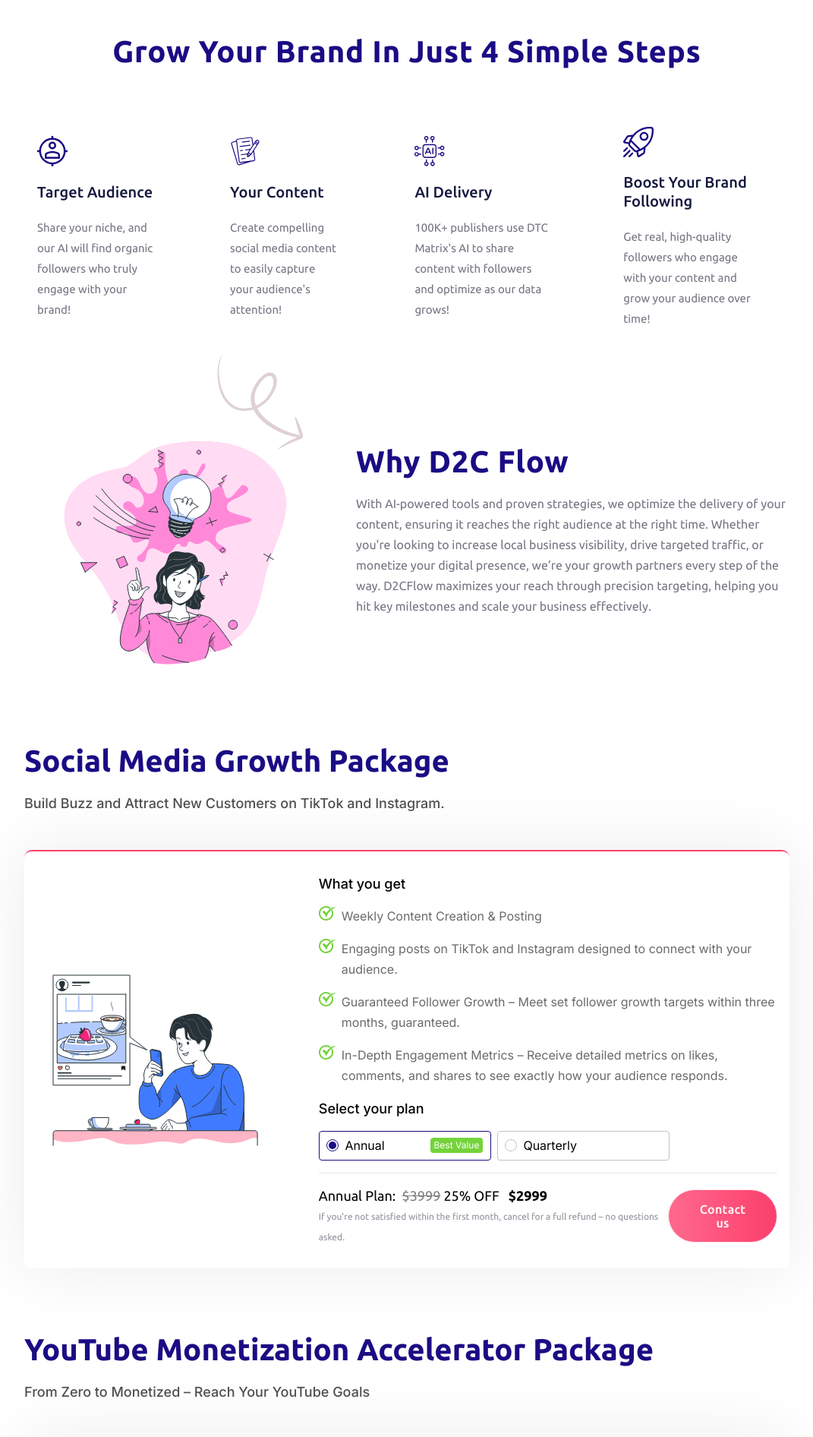
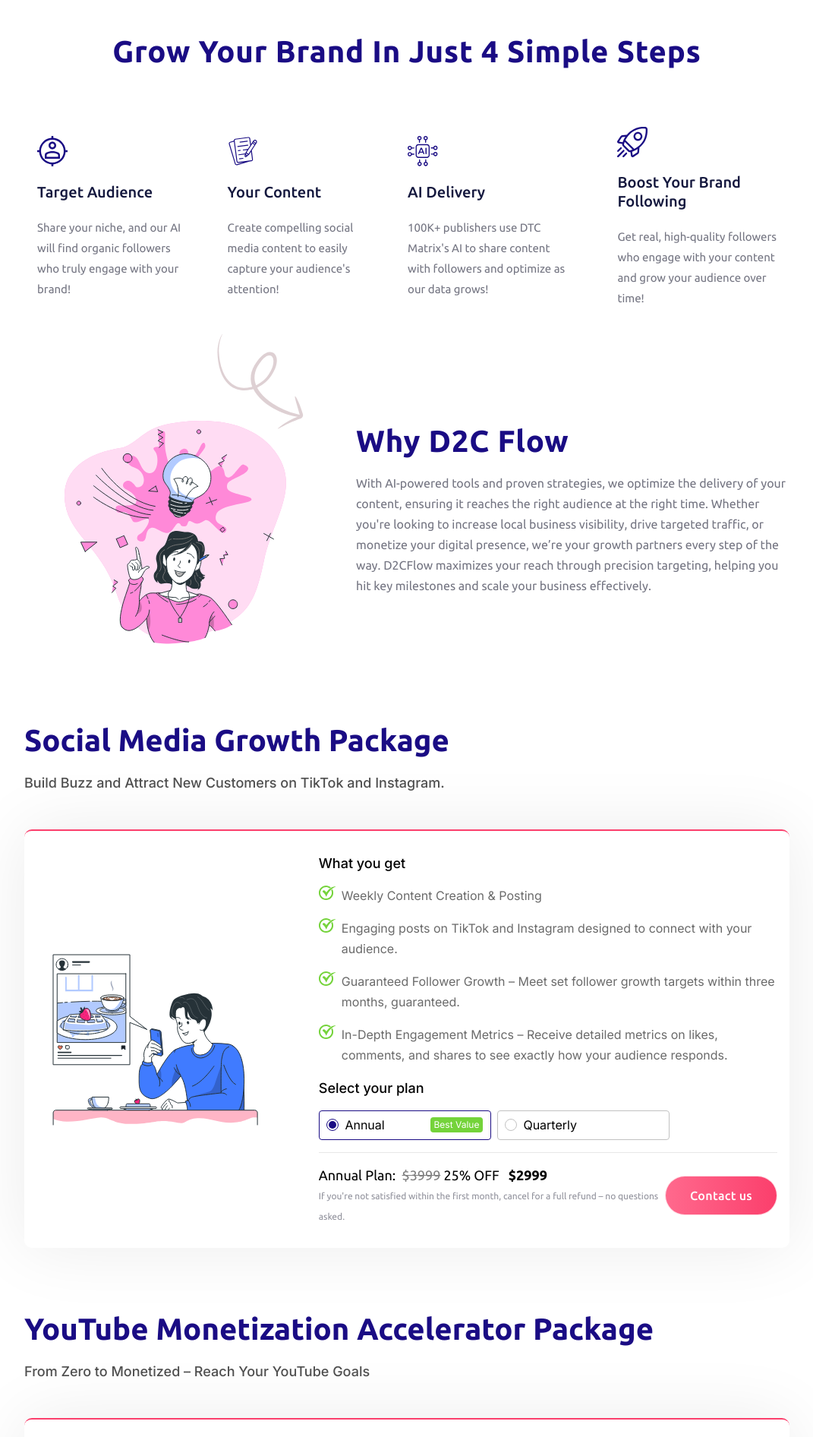
Before and after one commit to cysbyte/dtc-flow, a React (Vite) app: page / in a window 1280 px wide. Shown: the part 760-2652 px from the top of the page at 76% size, without its empty margins (104-1175 px from the left). Built offline with nearby package versions, Linux system fonts and the light colour scheme; a web font is replaced by a local one.

Commit message:
fix: fixed bugs

```diff
--- a/src/components/home/contact/index.tsx
+++ b/src/components/home/contact/index.tsx
@@ -105,7 +105,7 @@
             }
     `
     return (
-        <Wrapper>
+        <Wrapper id='contact-us'>
             <h2>Contact Us</h2>
             <p>Our customer support will contact you within 24 hours</p>
             <div className='inputs-box'>
--- a/src/components/home/faq/GoButton.tsx
+++ b/src/components/home/faq/GoButton.tsx
@@ -5,8 +5,10 @@
     selected: boolean;
     setSelected: React.Dispatch<React.SetStateAction<boolean>>;
 }
+const GoButton: FC<GoButtonProps> = ({ selected, setSelected }) => {
 
-const Wrapper = styled.div<{ $selected: boolean }>`
+    const Wrapper = styled.div<{ selected: boolean, $selected: boolean }>`
+        transform: rotate(${selected?'90':'0'}deg);
         width: 51px;
         height: 51px;
         border-radius: 40px;
@@ -21,6 +23,7 @@
         align-items: center;
         box-shadow: 0px 5px 16px 0px #080f340f;
         transition: background-color 500ms ease-in-out; /* Smooth transition */
+        cursor: pointer;
         .icon {
             display: block;
             @media screen and (max-width: 800px) {
@@ -34,14 +37,12 @@
             }
         }
     `;
-
-const GoButton: FC<GoButtonProps> = ({ selected, setSelected }) => {
     const handleClick = () => {
         setSelected(!selected);
     };
 
     return (
-        <Wrapper $selected={selected} onClick={handleClick}>
+        <Wrapper selected={selected} $selected={selected} onClick={handleClick}>
             <svg
                 className='icon'
                 width="11"
@@ -56,6 +57,7 @@
                     strokeWidth="2"
                     strokeLinecap="round"
                     strokeLinejoin="round"
+
                 />
             </svg>
 
--- a/src/components/home/footer/Footer.tsx
+++ b/src/components/home/footer/Footer.tsx
@@ -68,9 +68,9 @@
         <div className='footer-container'>
           <div className='copyright-box'>
             <img src={copyright} alt="" />
-            <p>DTC MATRIX | All rights reserved - 2022</p>
+            <p>Alphabytes PTE, Ltd | All rights reserved - 2022</p>
           </div>
-          <a href="mailto:dtcmatrixsupport1@gmail.com">dtcmatrixsupport1@gmail.com</a>
+          <a href="mailto:market@d2cflow.net">market@d2cflow.net</a>
         </div>
     </Wrapper>
   )
--- a/src/components/home/footer/FooterMobile.tsx
+++ b/src/components/home/footer/FooterMobile.tsx
@@ -102,7 +102,7 @@
         <Wrapper>
             <img className='bg-img' src={bgMobile} alt="" />
             <div className='footer-container'>
-                <a href="mailto:D2Cmatrixsupport1@gmail.com">D2Cmatrixsupport1@gmail.com</a>
+                <a href="mailto:market@d2cflow.net">market@d2cflow.netm</a>
                 <div className='copyright-box'>
                     <img src={copyright} alt="" />
                     <p>Alphabytes PTE, Ltd | All rights reserved - 2022</p>
--- a/src/components/home/grow-your-brand/StepCard.tsx
+++ b/src/components/home/grow-your-brand/StepCard.tsx
@@ -12,7 +12,7 @@
         justify-content: center;
         align-items: left;
         gap: 1.3rem;
-        padding: 2rem 3rem 2rem 1rem;
+        padding: 2rem 1rem 2rem 1rem;
         border: 1px solid white;
         border-radius: 3px;
         transition: all 0.3s ease-in-out;
--- a/src/components/home/grow-your-brand/index.tsx
+++ b/src/components/home/grow-your-brand/index.tsx
@@ -79,7 +79,7 @@
             justify-content: space-between;
             align-items: center;
             margin-top: 0rem;
-            gap: 2rem;
+            gap: 1.5rem;
 
             @media screen and (max-width: 800px){
                 display: flex;
--- a/src/components/home/social-media/Plan.tsx
+++ b/src/components/home/social-media/Plan.tsx
@@ -1,8 +1,14 @@
 import styled from 'styled-components'
 import radioChecked from '@/assets/home/social-media/radio-checked.svg'
 import radioUnchecked from '@/assets/home/social-media/radio-unchecked.svg'
+import { useState } from 'react'
 
-const Plan = () => {
+interface PlanProps {
+    type: string;
+    setType: React.Dispatch<React.SetStateAction<string>>;
+}
+
+const Plan = (props: PlanProps) => {
     const Wrapper = styled.div`
         display: flex;
         flex-direction: column;
@@ -143,16 +149,16 @@
         <Wrapper>
             <h5>Select your plan</h5>
             <div className='buttons-container'>
-                <div className='left-button'>
+                <div className='left-button' onClick={()=>props.setType('annual')}>
                     <div className='annual-box'>
-                        <img src={radioChecked} alt="" />
+                        <img src={props.type==='annual'?radioChecked:radioUnchecked} alt="" />
                         <p>Annual</p>
                     </div>
                     <p className='best-value'>Best Value</p>
                 </div>
-                <div className='right-button'>
+                <div className='right-button' onClick={()=>props.setType('quarter')}>
                     <div className='annual-box'>
-                        <img src={radioUnchecked} alt="" />
+                        <img src={props.type==='quarter'?radioChecked:radioUnchecked} alt="" />
                         <p>Quarterly</p>
                     </div>
                 </div>
--- a/src/components/home/social-media/Subscribe.tsx
+++ b/src/components/home/social-media/Subscribe.tsx
@@ -1,6 +1,6 @@
 import styled from 'styled-components'
 
-const Subscribe = () => {
+const Subscribe = ({ type }: { type: string }) => {
     const Wrapper = styled.div`
         width: 100%;
         display: flex;
@@ -130,6 +130,8 @@
             text-decoration-skip-ink: none;
             color: #FFFFFF;
             margin-top: 0rem;
+            text-wrap: nowrap;
+            cursor: pointer;
             @media screen and (max-width: 800px) {
                 font-family: Ubuntu;
                 padding: 0.8rem 1.5rem;
@@ -142,17 +144,28 @@
                 text-decoration-skip-ink: none;
                 margin-top: 1.2rem;
                 margin-bottom: 1.2rem;
+                text-wrap: nowrap;
+                cursor: pointer;
             }
         }
 
     `
+    const handleContactus = () => {
+        const section = document.getElementById('contact-us');
+        if (section) {
+            section.scrollIntoView({ behavior: 'smooth' });
+        }
+    }
     return (
         <Wrapper>
             <div className='left-box'>
-            <p className='price-box'><span>Annual Plan:&nbsp;&nbsp;</span><span>$3999</span><span> 25% OFF </span>&nbsp;&nbsp;<span>$2999</span></p>
+                {type === 'annual' &&
+                    <p className='price-box'><span>Annual Plan:&nbsp;&nbsp;</span><span>$3999</span><span> 25% OFF </span>&nbsp;&nbsp;<span>$2999</span></p>}
+                {type === 'quarter' &&
+                    <p className='price-box'><span>Quarterly Plan:</span><span></span><span> </span><span>$999</span></p>}
                 <p className='desc'>If you're not satisfied within the first month, cancel for a full refund – no questions asked.</p>
             </div>
-        <button>Contact us</button>
+            <button onClick={handleContactus}>Contact us</button>
         </Wrapper>
     )
 }
--- a/src/components/home/social-media/index.tsx
+++ b/src/components/home/social-media/index.tsx
@@ -4,8 +4,11 @@
 import check from '@/assets/home/social-media/check.svg'
 import Plan from './Plan'
 import Subscribe from './Subscribe'
+import { useState } from 'react'
 
 const SocialMedia = () => {
+    const [type, setType] = useState('annual')
+
     const list = [
         'Weekly Content Creation & Posting ',
         'Engaging posts on TikTok and Instagram designed to connect with your audience.',
@@ -200,8 +203,8 @@
                         </div>
                     </div>
 
-                    <Plan/>
-                    <Subscribe/>
+                    <Plan type={type} setType={setType}/>
+                    <Subscribe type={type}/>
                 </div>
             </div>
         </Wrapper>
--- a/src/components/home/youtube/Subscribe.tsx
+++ b/src/components/home/youtube/Subscribe.tsx
@@ -1,6 +1,6 @@
 import styled from 'styled-components'
 
-const Subscribe = () => {
+const Subscribe = ({ type }: { type: string }) => {
     const Wrapper = styled.div`
         width: 100%;
         display: flex;
@@ -130,6 +130,8 @@
             text-decoration-skip-ink: none;
             color: #FFFFFF;
             margin-top: 0rem;
+            text-wrap: nowrap;
+            cursor: pointer;
             @media screen and (max-width: 800px) {
                 font-family: Ubuntu;
                 padding: 0.8rem 1.5rem;
@@ -142,17 +144,30 @@
                 text-decoration-skip-ink: none;
                 margin-top: 1rem;
                 margin-bottom: 1rem;
+                text-wrap: nowrap;
+                cursor: pointer;
             }
         }
 
     `
+
+    const handleContactus = () => {
+        const section = document.getElementById('contact-us');
+        if (section) {
+            section.scrollIntoView({ behavior: 'smooth' });
+        }
+    }
+
     return (
         <Wrapper>
             <div className='left-box'>
-        <p className='price-box'><span>Annual Plan: </span><span>$2999</span>&nbsp;&nbsp;&nbsp;&nbsp;&nbsp;&nbsp;<span>$3999</span></p>
+                {type === 'annual'
+                    && <p className='price-box'><span>Annual Plan: </span><span>$2999</span>&nbsp;&nbsp;&nbsp;&nbsp;&nbsp;&nbsp;<span>$3999</span></p>}
+                {type === 'quarter'
+                    && <p className='price-box'><span>Quarterly Plan: </span><span></span><span></span><span>$999</span></p>}
                 <p className='desc'>If you're not satisfied within the first month, cancel for a full refund – no questions asked.</p>
             </div>
-        <button>Contact us</button>
+            <button onClick={handleContactus}>Contact us</button>
         </Wrapper>
     )
 }
--- a/src/components/home/youtube/index.tsx
+++ b/src/components/home/youtube/index.tsx
@@ -4,8 +4,11 @@
 import check from '@/assets/home/social-media/check.svg'
 import Plan from '../social-media/Plan'
 import Subscribe from './Subscribe'
+import { useState } from 'react'
 
 const Youtube = () => {
+    const [type, setType] = useState('annual')
+
     const list = [
         'Expert Video Strategy Consultation – Plan and produce the right content to reach your channel’s unique audience.',
         'AI-Driven SEO Optimization – Get your videos found more easily with powerful SEO tools.',
@@ -201,8 +204,8 @@
                         </div>
                     </div>
 
-                    <Plan/>
-                    <Subscribe/>
+                    <Plan type={type} setType={setType}/>
+                    <Subscribe type={type}/>
                 </div>
             </div>
         </Wrapper>
```
Lines whose indentation alone changed are shown as unchanged.
